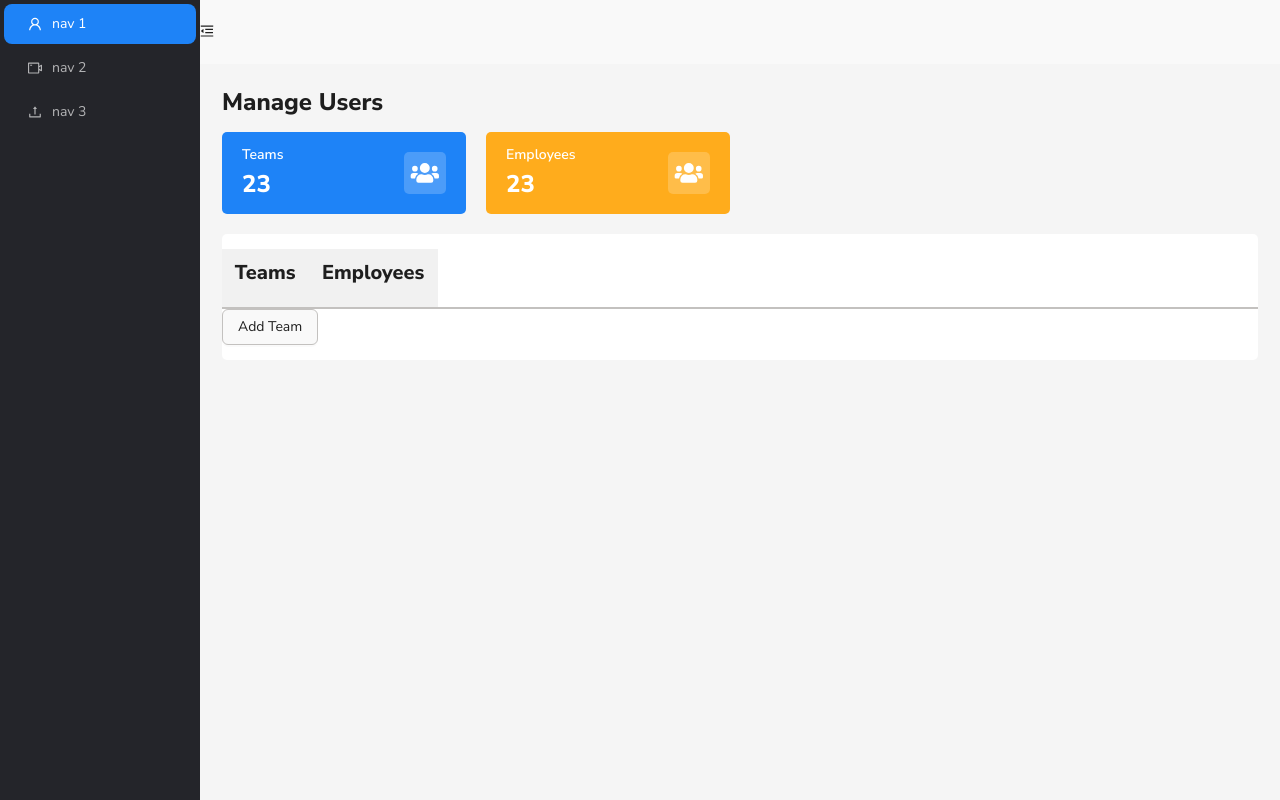
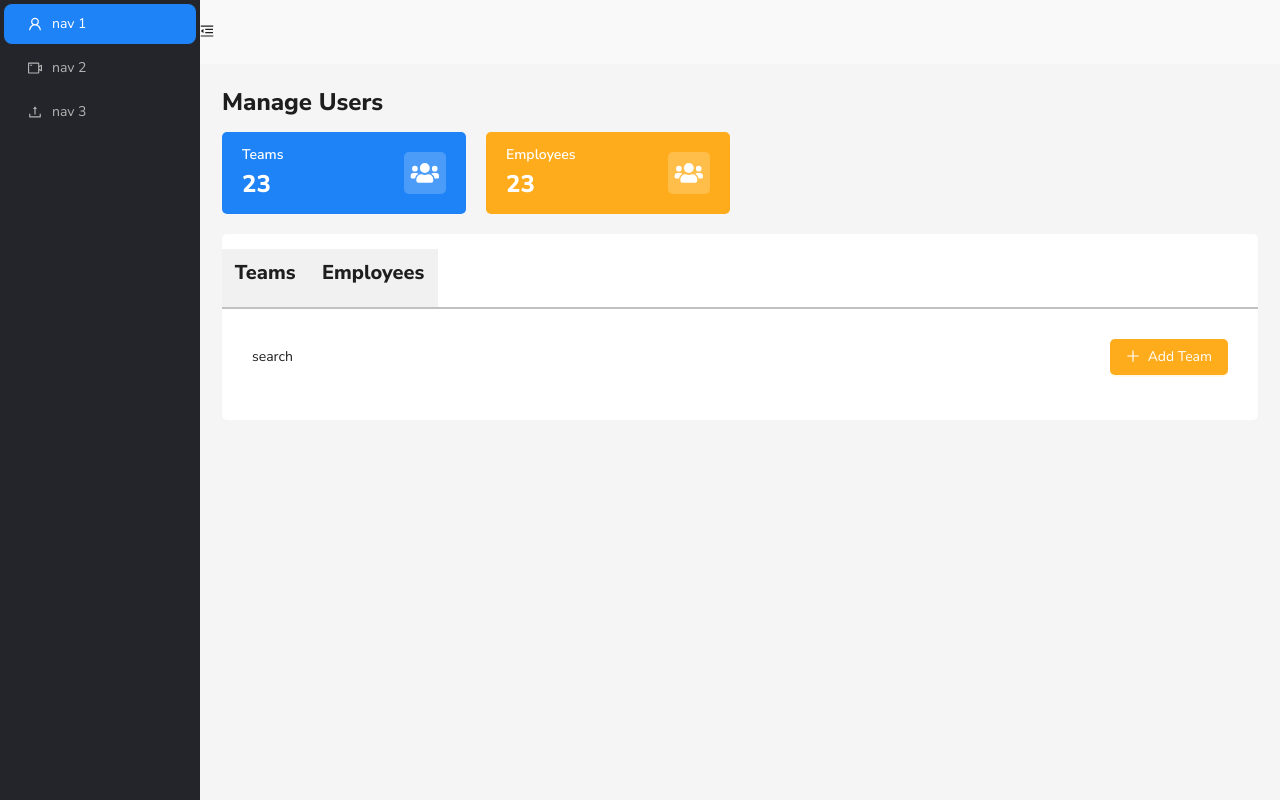
Before and after one commit to RabinThapa1998/employee-management-system, a React (Vite) app in the folder client/: page / in a window 1280 px wide. Built offline with nearby package versions, Linux system fonts and the light colour scheme.

Commit message:
feat:update teams layout

```diff
--- a/client/src/App.tsx
+++ b/client/src/App.tsx
@@ -80,6 +80,7 @@ function App() {
                 },
                 Button: {
                   controlHeight: 36,
+                  borderRadius: 5,
                 },
               },
             }}
--- a/client/src/page/Teams.tsx
+++ b/client/src/page/Teams.tsx
@@ -1,12 +1,34 @@
-import { Button } from 'antd';
+import { PlusOutlined } from '@ant-design/icons';
+import { Button, ConfigProvider, Row, theme, Col, Space } from 'antd';
 import { Link } from 'react-router-dom';
 
 export function Teams() {
+  const { token } = theme.useToken();
+
   return (
-    <div>
-      <Link to='/add-team'>
-        <Button>Add Team</Button>
-      </Link>
-    </div>
+    <Row
+      style={{
+        padding: '30px',
+      }}
+    >
+      <Space
+        direction='horizontal'
+        size='middle'
+        style={{ display: 'flex', justifyContent: 'space-between', width: '100%' }}
+      >
+        <div>search</div>
+        <Link to='/add-team'>
+          <ConfigProvider
+            theme={{
+              token: { colorPrimary: token.colorWarning },
+            }}
+          >
+            <Button type='primary' icon={<PlusOutlined />}>
+              Add Team
+            </Button>
+          </ConfigProvider>
+        </Link>
+      </Space>
+    </Row>
   );
 }
```
